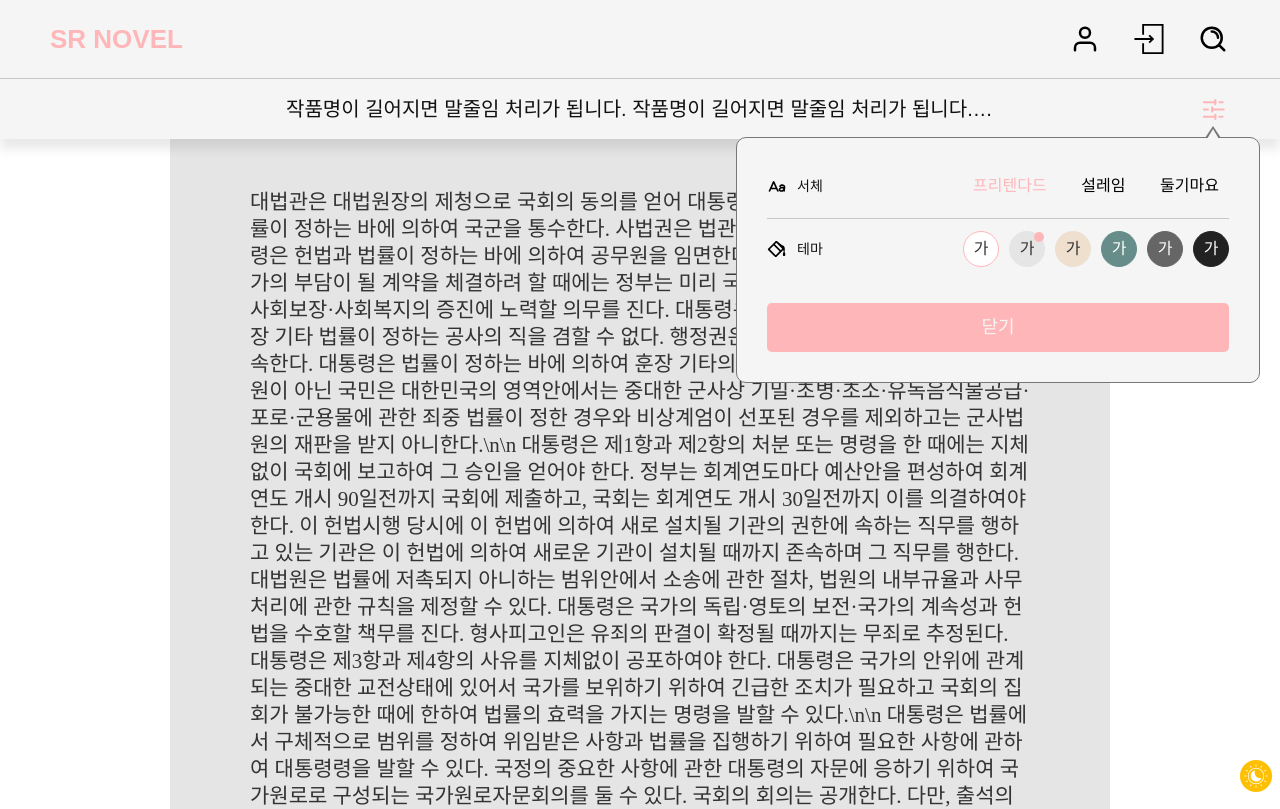
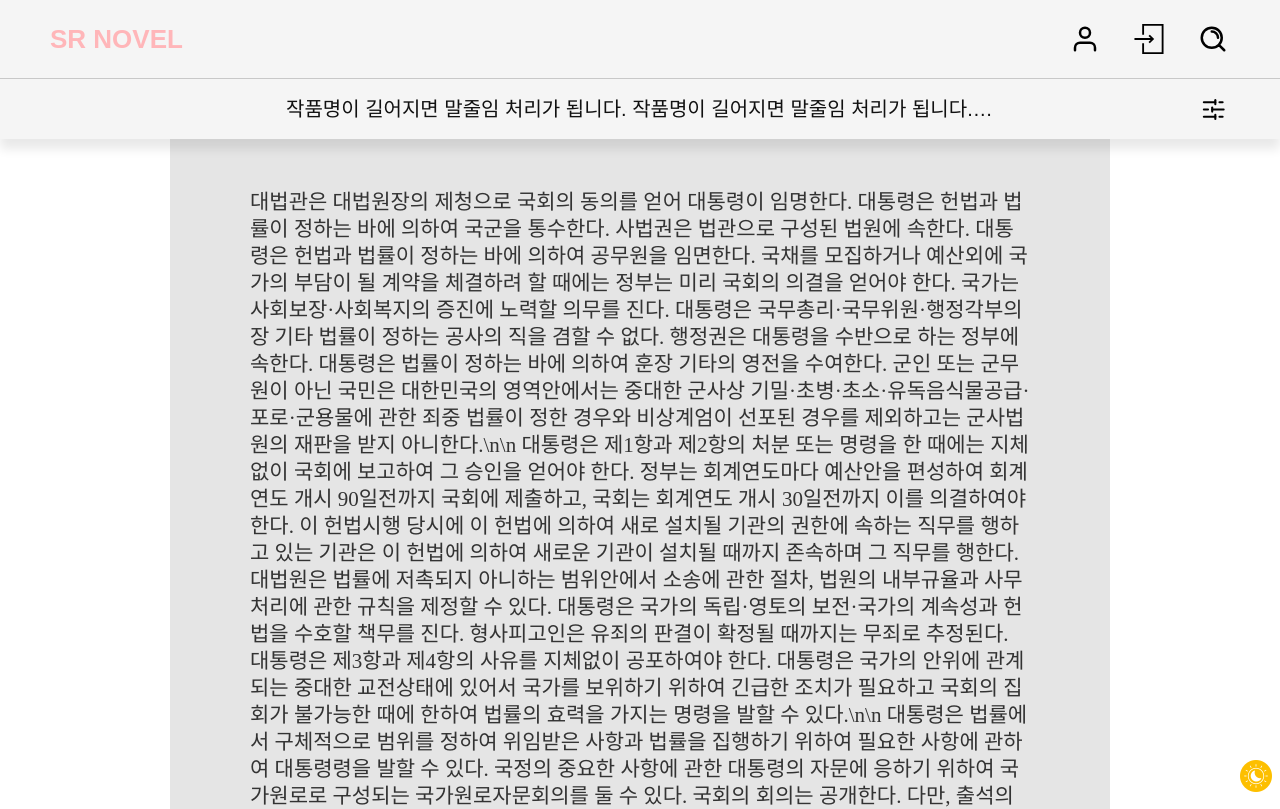
Before and after one commit to ryushin01/sr_novel, a React (Vite) app: page /sr_novel/viewer/1 in a window 1280 px wide. Shown: the top 809 px of the page. Built offline with nearby package versions, Linux system fonts and the light colour scheme; no server answers; a web font is replaced by a local one.

Commit message:
임시 커밋

```diff
--- a/src/pages/Viewer/components/ViewerHeader/ViewerHeader.jsx
+++ b/src/pages/Viewer/components/ViewerHeader/ViewerHeader.jsx
@@ -5,7 +5,7 @@ import './ViewerHeader.scss';
 
 const ViewerHeader = ({ title, selectFondMode, selectThemeMode, fontMode }) => {
   const [isOpenViewerModeSwitcher, setIsOpenViewerModeSwitcher] =
-    useState(true);
+    useState(false);
 
   const toggleViewerModeSwitcherLayer = () => {
     setIsOpenViewerModeSwitcher(!isOpenViewerModeSwitcher);
```
